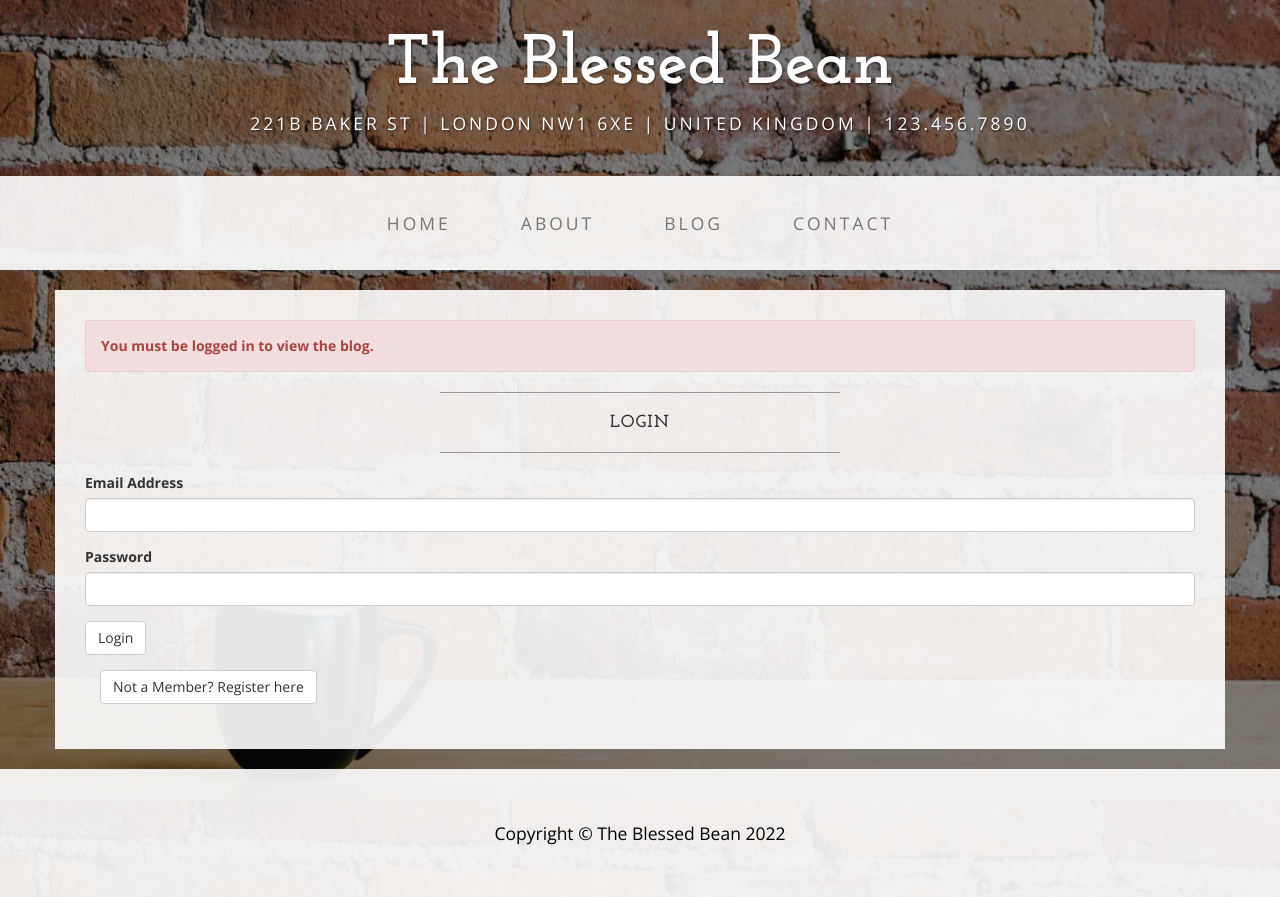
After one commit to Living-Hell/The-Blessed-Bean, a PHP site: page /login.php in a window 1280 px wide. The commit adds this page. Run offline with PHP 8.4, Linux system fonts and the light colour scheme.

Commit message:
Adding the Authentication feature 'Login-Logout-Register'

```diff
--- /dev/null
+++ b/login.php
@@ -0,0 +1,146 @@
+<!DOCTYPE html>
+<html lang="en">
+
+<head>
+
+    <meta charset="utf-8">
+    <meta http-equiv="X-UA-Compatible" content="IE=edge">
+    <meta name="viewport" content="width=device-width, initial-scale=1">
+    <meta name="description" content="">
+    <meta name="author" content="">
+
+    <title>The Blessed Bean - Register</title>
+
+    <!-- Bootstrap Core CSS -->
+    <link href="css/bootstrap.min.css" rel="stylesheet">
+
+    <!-- Custom CSS -->
+    <link href="css/business-casual.css" rel="stylesheet">
+
+    <!-- Fonts -->
+    <link href="http://fonts.googleapis.com/css?family=Open+Sans:300italic,400italic,600italic,700italic,800italic,400,300,600,700,800" rel="stylesheet" type="text/css">
+    <link href="http://fonts.googleapis.com/css?family=Josefin+Slab:100,300,400,600,700,100italic,300italic,400italic,600italic,700italic" rel="stylesheet" type="text/css">
+
+    <!-- HTML5 Shim and Respond.js IE8 support of HTML5 elements and media queries -->
+    <!-- WARNING: Respond.js doesn't work if you view the page via file:// -->
+    <!--[if lt IE 9]>
+        <script src="https://oss.maxcdn.com/libs/html5shiv/3.7.0/html5shiv.js"></script>
+        <script src="https://oss.maxcdn.com/libs/respond.js/1.4.2/respond.min.js"></script>
+    <![endif]-->
+
+    <!-- jQuery -->
+    <script src="js/jquery.js"></script>
+
+    <!-- Script -->
+	<script type="text/javascript">
+        $(document).ready(function(){
+
+            $("#login").click(function(){
+
+                email=$("#email").val();
+                password=$("#password").val();
+                    $.ajax({
+                    type: "POST",
+                    url: "pcheck.php",
+                    data: "email="+email+"&password="+password,
+                    success: function(html){
+                        if(html=='true')
+                        {
+
+                            $("#add_err2").html('<div class="alert alert-success"> \
+                                                <strong>Authenticated</strong> \ \
+                                            </div>');
+
+                        window.location.href = "blog.php";
+
+                        } else if (html=='false') {
+                            $("#add_err2").html('<div class="alert alert-danger"> \
+                                                <strong>Authentication</strong> failure. \ \
+                                            </div>');
+
+
+                        } else {
+                            $("#add_err2").html('<div class="alert alert-danger"> \
+                                                <strong>Error</strong> processing request. Please try again. \ \
+                                            </div>');
+                        }
+                    },
+                    beforeSend:function()
+                    {
+                        $("#add_err2").html("loading...");
+                    }
+                });
+                    return false;
+            });
+        });
+    </script>
+
+</head>
+
+<body>
+
+    <div class="brand">The Blessed Bean</div>
+    <div class="address-bar">221b Baker St | London NW1 6XE | United Kingdom | 123.456.7890</div>
+
+    <!-- Navigation -->
+    <?php require_once 'nav.php'; ?>
+
+    <div class="container">
+        <div class="row">
+            <div class="box">
+                <div class="col-lg-12">
+
+                    <div class="alert alert-danger">
+					    <strong>You must be logged in to view the blog.</strong>
+					</div>
+
+                    <hr>
+                    <h2 class="intro-text text-center">
+                        <strong>Login</strong>
+                    </h2>
+                    <div id="add_err2"></div>
+                    <hr>
+                    <form role="form">
+                        <div class="row" >
+                            <div class="form-group col-lg-12">
+                                <label>Email Address</label>
+                                <input type="email" id="email" name="email" maxlength="25" class="form-control">
+                            </div>
+                            <div class="clearfix"></div>
+                            <div class="form-group col-lg-12">
+                                <label>Password</label>
+                                <input type="password" id="password" name="password" maxlength="10" class="form-control">
+                            </div>
+                            <div class="form-group col-lg-12">
+                                <button type="submit" id="login" class="btn btn-default">Login</button>
+                            </div>
+                        </div>
+                    </form>
+
+                    <div class="form-group col-lg-12">
+						<a href="register.php"><button type="submit" class="btn btn-default">Not a Member? Register here</button></a>
+					</div>
+
+                </div>
+            </div>
+        </div>
+
+    </div>
+    <!-- /.container -->
+
+    <footer>
+        <div class="container">
+            <div class="row">
+                <div class="col-lg-12 text-center">
+                    <p>Copyright &copy; The Blessed Bean 2022</p>
+                </div>
+            </div>
+        </div>
+    </footer>
+
+    <!-- Bootstrap Core JavaScript -->
+    <script src="js/bootstrap.min.js"></script>
+
+</body>
+
+</html>
--- a/register.php
+++ b/register.php
@@ -135,7 +135,7 @@
                                 <input type="email" id="email" name="email" maxlength="25" class="form-control">
                             </div>
                             <div class="clearfix"></div>
-                            <div class="form-group col-lg-12">
+                            <div class="form-group col-lg-4">
                                 <label>Password</label>
                                 <input type="password" id="password" name="password" maxlength="10" class="form-control">
                             </div>
```
Also changed, not shown: blog.php (+21 -0 lines), index.php (+16 -0 lines), logout.php (added, +8 -0 lines), pcheck.php (added, +38 -0 lines).
